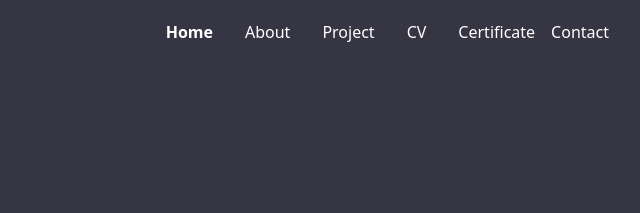
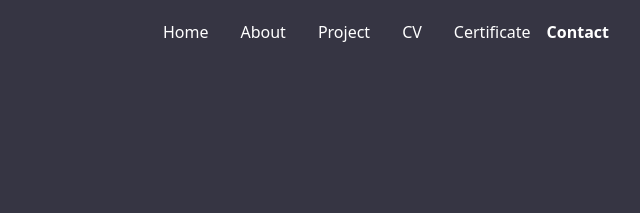
Before and after one commit to AhmadRafif22/AhmadRafif22.github.io, a website: page contact.html in a window 1280 px wide. Shown: the top 213 px of the page, 619-1259 px from the left. Drawn offline with nearby package versions, Linux system fonts and the light colour scheme.

Commit message:
update nav

```diff
--- a/contact.html
+++ b/contact.html
@@ -13,13 +13,13 @@
 <body class="bg-[#363543] text-white">
     <navbar
         class="flex flex-row-reverse p-3 space-x-4 max-md:space-x-0 text-white max-md:px-0 max-md:text-xs max-md:justify-center">
-        <a href="contact.html" class="p-2 mr-8 max-md:mr-0">Contact</a>
+        <a href="contact.html" class="p-2 mr-8 max-md:mr-0 font-bold">Contact</a>
         <a href="certificate.html" class="p-2 ">Certificate</a>
         <a href="https://drive.google.com/file/d/1fQ36CkZ4y66KWq0r4DOljVzq7pa2Us88/view?usp=sharing" target="_blank"
             class="p-2">CV</a>
         <a href="project.html" class="p-2">Project</a>
         <a href="about.html" class="p-2">About</a>
-        <a href="index.html" class="p-2 font-bold">Home</a>
+        <a href="index.html" class="p-2">Home</a>
     </navbar>
     <section class="flex flex-col items-center py-[15vh] max-md:py-[10vh]">
         <h1 class="font-bold text-5xl p-5 my-8">LET'S CHAT !</h1>
```
Also changed, not shown: about.html (+2 -2 lines), project.html (+2 -2 lines).
